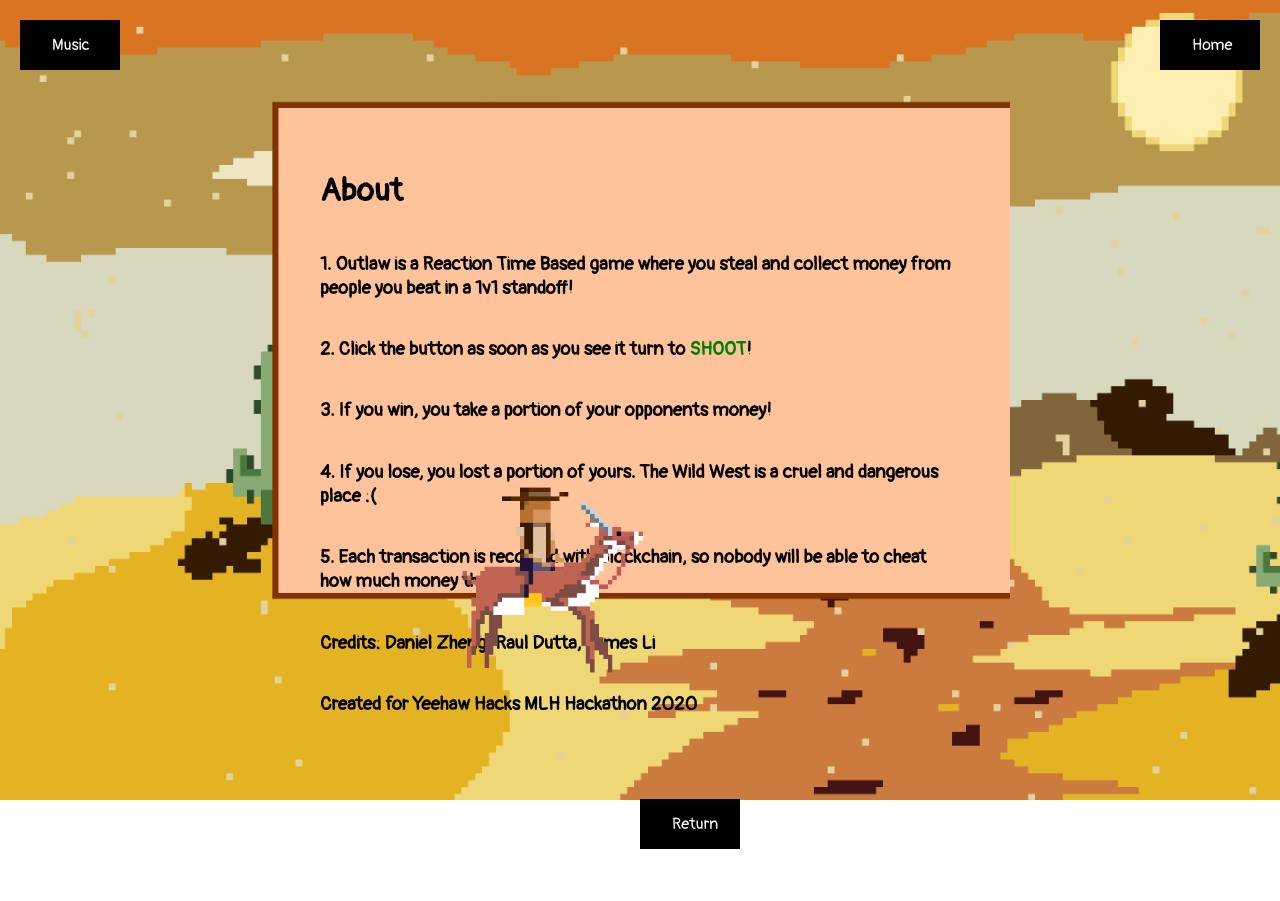
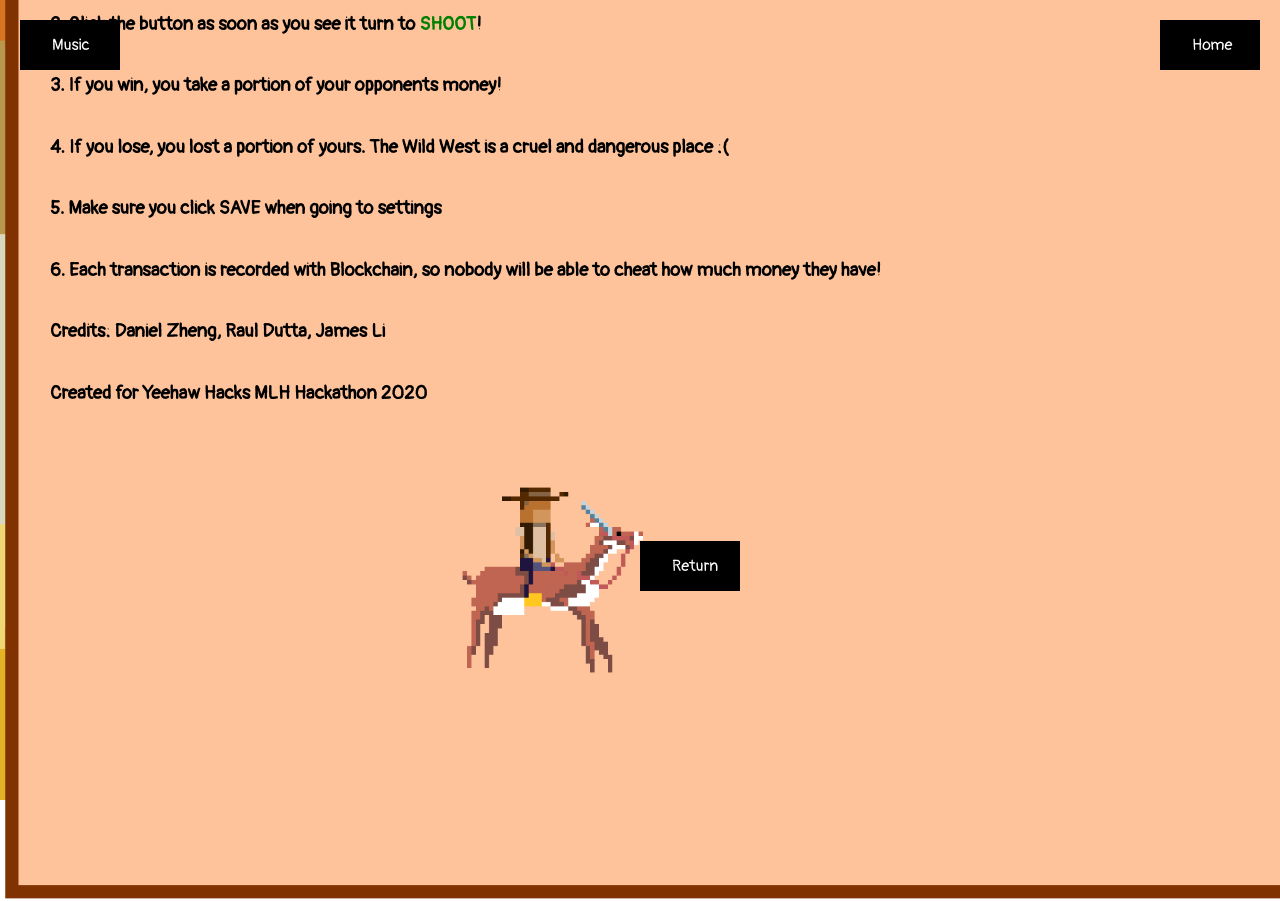
Before and after one commit to duttar18/yeehaw-frontend, a React (Create React App) app: page /about in a window 1280 px wide. Before the commit the page ends 849 px from the top, so only its background shows below. Built offline with nearby package versions, Linux system fonts and the light colour scheme; no server answers.

Commit message:
FINALALALLALA

```diff
--- a/src/About.js
+++ b/src/About.js
@@ -11,10 +11,10 @@ const Rules = styled.div`
     padding: 50px;
     display: flex;
     background-repeat: no-repeat;
-    height: 50%;
-    width: 50%;
     background-image: url(${img});
     background-size: cover;
+    width: 1620px;
+    height: 1002px;
 `;
 const Button = styled.button`
     margin-left: 50%;
@@ -40,7 +40,8 @@ function About() {
       <h3>2. Click the button as soon as you see it turn to <span style={{ color: 'green' }}>SHOOT</span>!</h3>
       <h3>3. If you win, you take a portion of your opponents money!</h3>
       <h3>4. If you lose, you lost a portion of yours. The Wild West is a cruel and dangerous place :(</h3>
-      <h3>5. Each transaction is recorded with Blockchain, so nobody will be able to cheat how much money they have! </h3>
+      <h3>5. Make sure you click SAVE when going to settings</h3>
+      <h3>6. Each transaction is recorded with Blockchain, so nobody will be able to cheat how much money they have! </h3>
       <h3>Credits: Daniel Zheng, Raul Dutta, James Li</h3>
       <h3>Created for Yeehaw Hacks MLH Hackathon 2020</h3>
       <Link to="/"><Button> Return </Button></Link>
--- a/src/Pick.js
+++ b/src/Pick.js
@@ -6,14 +6,13 @@ import img from './Assets/Board.png';
 
 const Flexbox = styled.div`
     display: flex;
-    height: 50%;
     justify-content: space-around;
     align-items: center;
     background-repeat: no-repeat;
-    width: 50%;
     background-image: url(${img});
     background-size: cover;
-    min-width: 1200px;
+    width: 1567px;
+    height: 1002px;
 `;
 const Character = styled.div`
     display: flex;
@@ -32,14 +31,15 @@ const Button = styled.a`
     width: 200px;
     margin-left: 100px;
     max-width: 300px;
+    margin-top: 50px;
 `;
 
 const Shooter = styled.img`
-    height: 20%;
+    height: 10%;
 `;
 
 const FemaleShooter = styled.img`
-    height: 20%;
+    height: 10%;
 `;
 
 
@@ -57,7 +57,7 @@ class Menu extends React.Component {
         this.setState({ name: event.target.value });
     }
     save(event) {
-        console.log(this.state,this.props.id)
+        console.log(this.state, this.props.id)
         fetch(this.props.apiUrl + "/user", {
             method: "POST",
             headers: {
@@ -109,8 +109,10 @@ class Menu extends React.Component {
                     <FemaleShooter src={require("./Assets/GirlShooter.gif")} />
                     <Button onClick={() => { this.setState({ gender: "F" }) }} className={this.state.gender === "F" ? "selected" : {}}>Cowgirl</Button>
                 </Character>
-                <input type="text" value={this.state.name} onChange={this.handleChange} />
-                <Button onClick={this.save}>Save</Button>
+                <Character>
+                    <input type="text" value={this.state.name} onChange={this.handleChange} />
+                    <Button onClick={this.save}>Save</Button>
+                </Character>
             </Flexbox>
         );
     }
```
